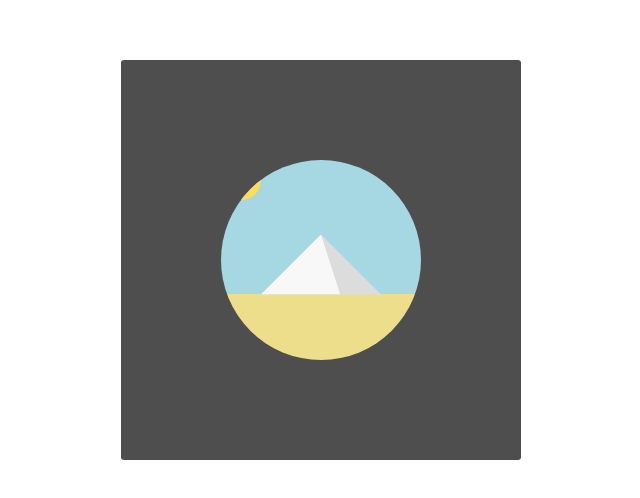
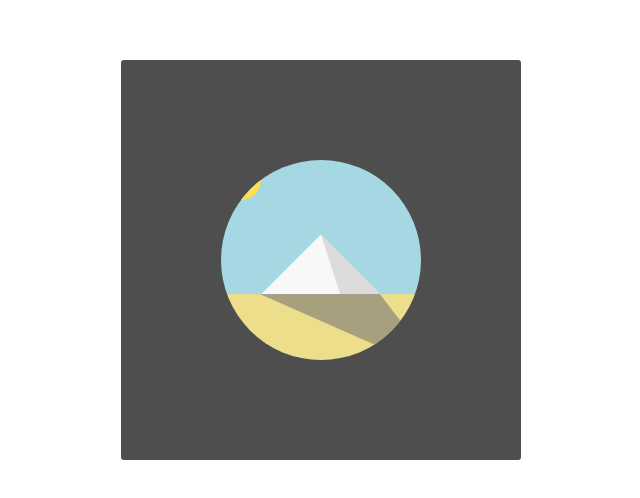
Before and after one commit to jyun1desu/100-Days-CSS-Challenge, a website: page 03_ThePyramideAnimation/index.html in a window 1280 px wide. Shown: the part 140-638 px from the top of the page, without its empty margins (319-959 px from the left). Drawn offline with Linux system fonts and the light colour scheme.

Commit message:
shadow add

```diff
--- a/03_ThePyramideAnimation/index.html
+++ b/03_ThePyramideAnimation/index.html
@@ -16,6 +16,7 @@
             <div class="mountain">
                 <div class="left_side"></div>
             </div>
+            <div class="shadow"></div>
         </div>
     </div>
 </body>
--- a/03_ThePyramideAnimation/style.scss
+++ b/03_ThePyramideAnimation/style.scss
@@ -53,4 +53,16 @@ body {
         }
     }
 
+    .shadow{
+        width: 240px;
+        height: 80px;
+        background-color: #787878;
+        opacity: 0.6;
+        position: absolute;
+        left: 50%;
+        transform: translateX(-50%);
+        top: $ground_position;
+        clip-path: polygon(24.5% 0, 74.5% 0, 100% 100%, 100% 100%);
+    }
+
 }
```
Also changed, not shown: 03_ThePyramideAnimation/style.css, 1 other file.
